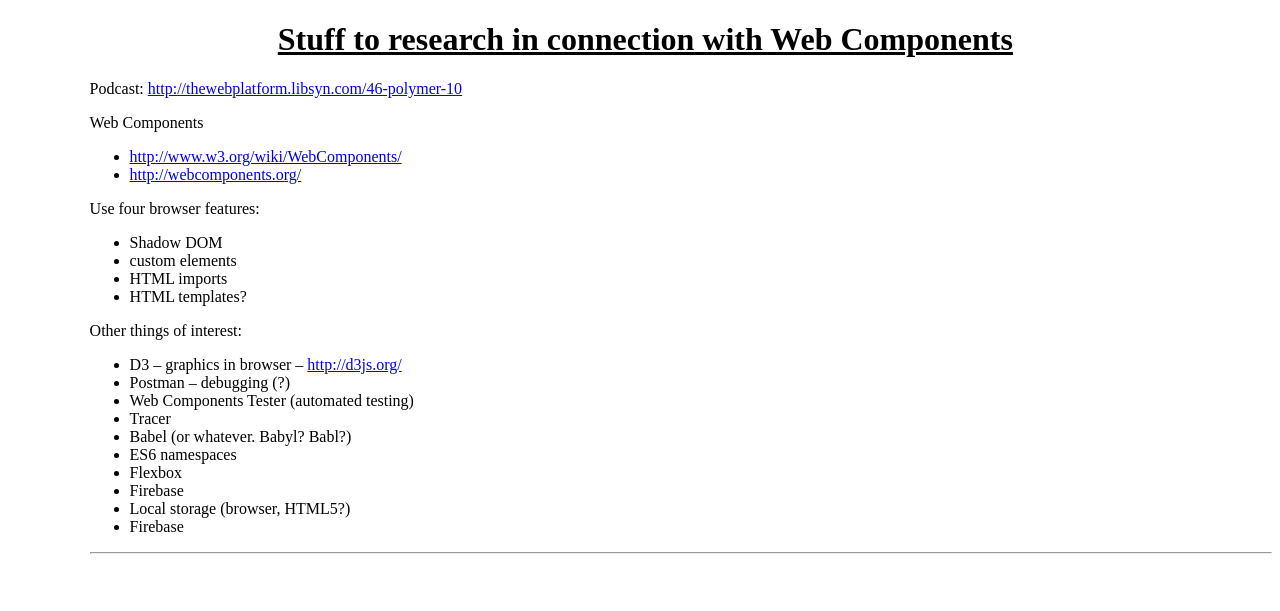
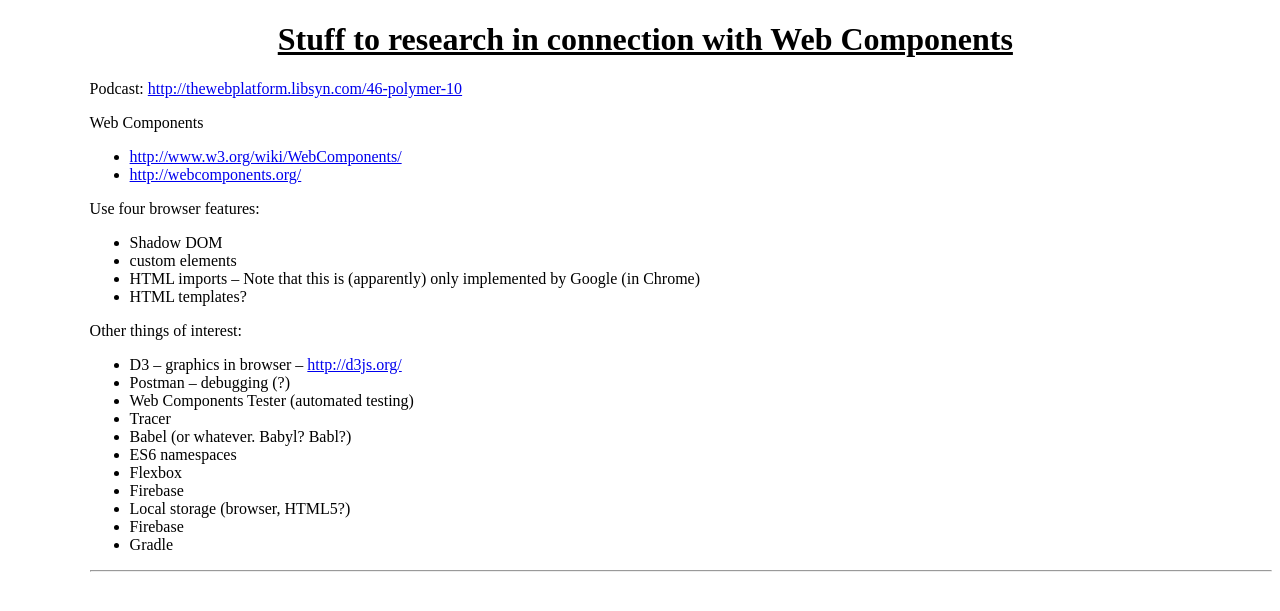
Before and after one commit to JohnL4/johnl4.github.io, a Jekyll site: the page built from _posts/2015-07-23-Web-Components-Research-I.markdown, in a window 1280 px wide. Shown: the top 611 px of the page. Built offline with Jekyll 4.4.1, drawn with Linux system fonts in a browser that asks for light colours; comment, search, counter and statistics services are not loaded.

```diff
--- a/_posts/2015-07-23-Web-Components-Research-I.markdown
+++ b/_posts/2015-07-23-Web-Components-Research-I.markdown
@@ -16,7 +16,7 @@ Use four browser features:
 
 * Shadow DOM
 * custom elements
-* HTML imports
+* HTML imports -- Note that this is (apparently) only implemented by Google (in Chrome)
 * HTML templates?
 
 Other things of interest:
@@ -31,3 +31,4 @@ Other things of interest:
 * Firebase
 * Local storage (browser, HTML5?)
 * Firebase
+* Gradle
```
Also changed, not shown: index.markdown (+13 -3 lines).
